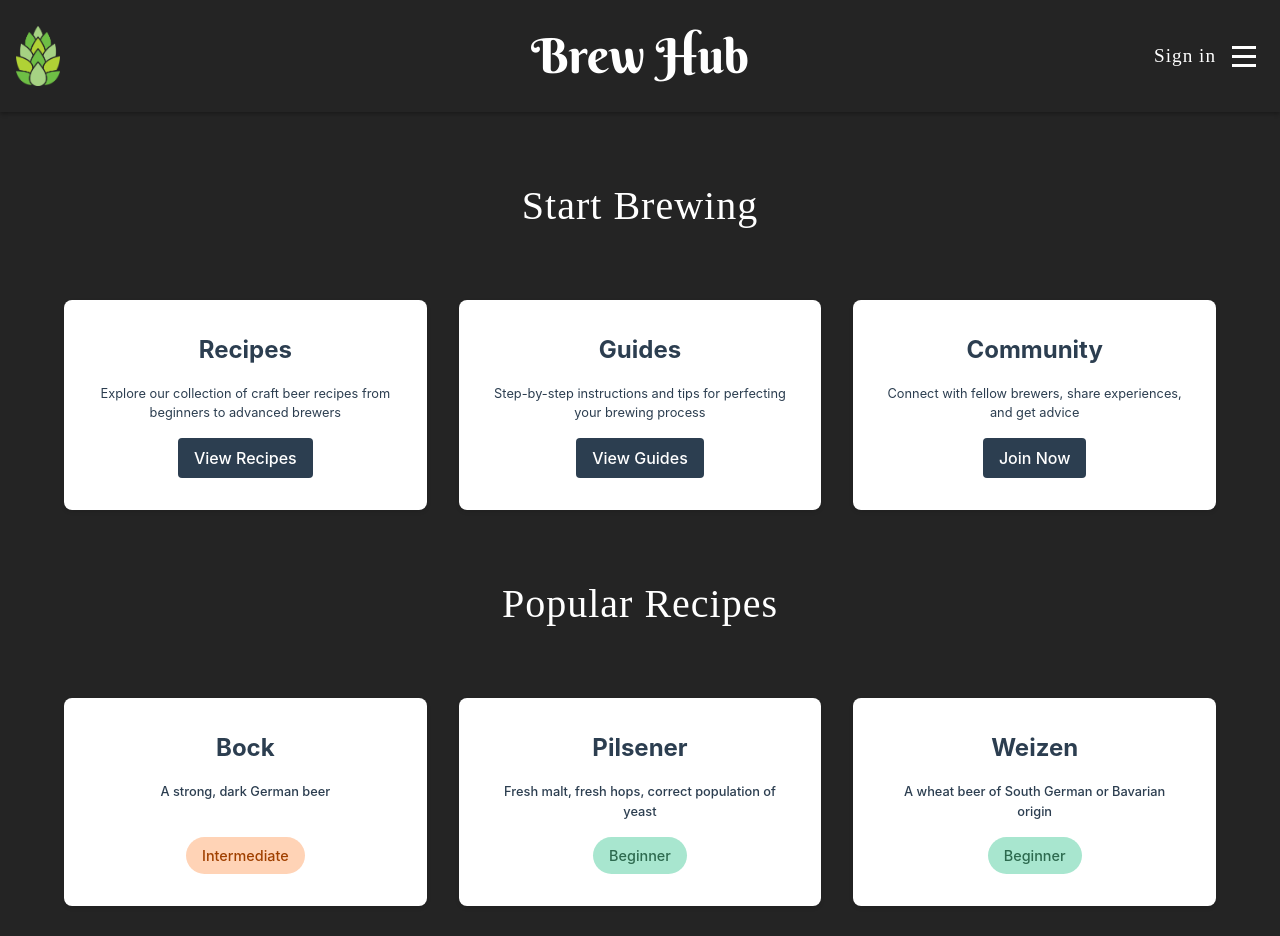
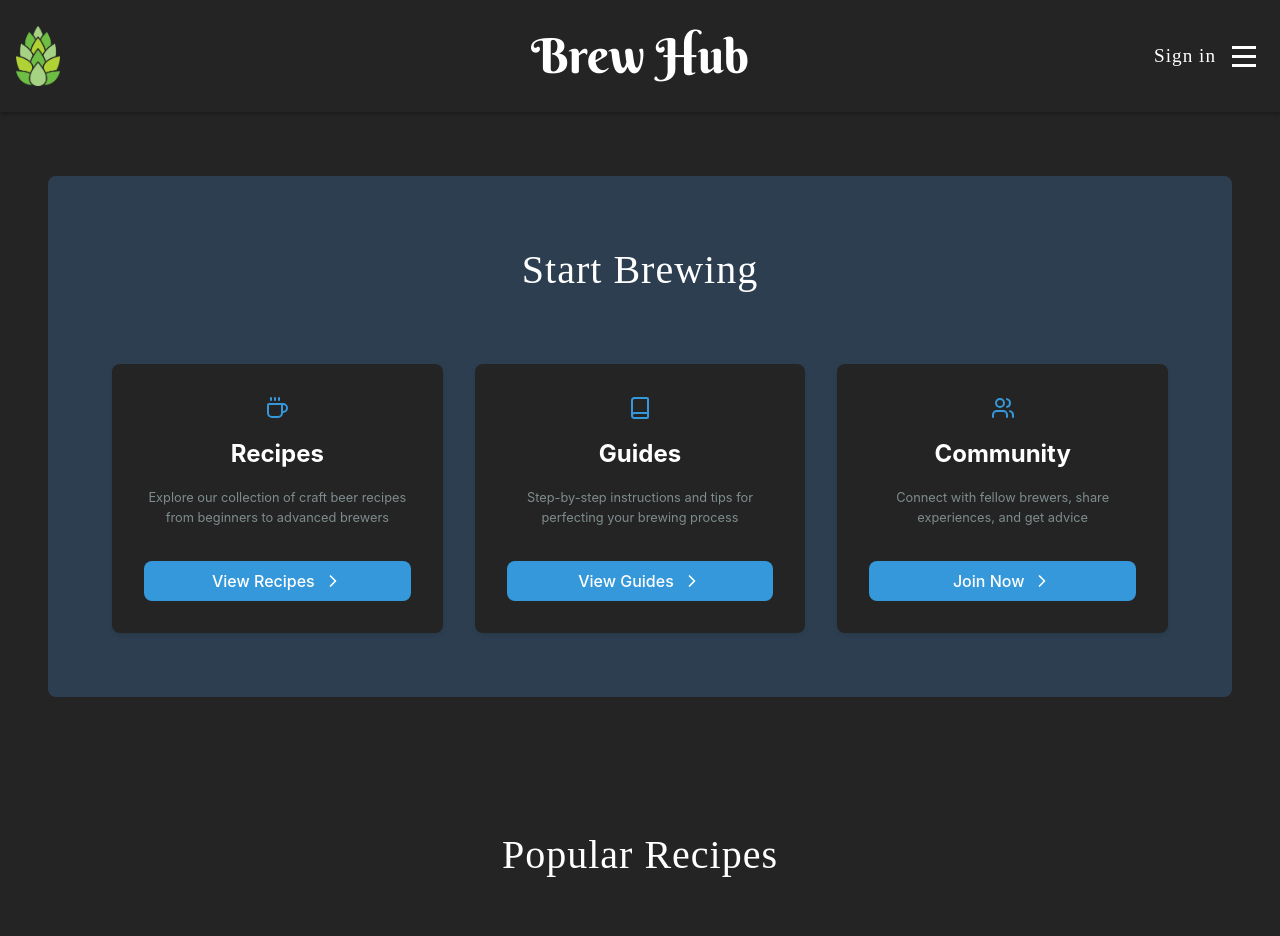
Before and after one commit to PeterKock/brewhub-frontend, a React (Vite) app: page / in a window 1280 px wide. Shown: the top 936 px of the page. Built offline with nearby package versions, Linux system fonts and the light colour scheme; a web font is replaced by a local one.

Commit message:
Enhanced the feature section on the homepage to look more like the dashboard, got bored of the old look.

```diff
--- a/src/pages/public/homepage.jsx
+++ b/src/pages/public/homepage.jsx
@@ -1,5 +1,6 @@
-import { FeatureCard, RecipeCard, CardGrid } from '../../components/shared/cards.jsx';
+import { RecipeCard } from '../../components/shared/cards.jsx';
 import { Link } from 'react-router-dom';
+import { Coffee, Book, Users, ChevronRight } from 'lucide-react';
 
 const HomePage = () => {
     const features = [
@@ -7,19 +8,22 @@ const HomePage = () => {
             title: 'Recipes',
             description: 'Explore our collection of craft beer recipes from beginners to advanced brewers',
             buttonText: 'View Recipes',
-            to: '/user/recipes'
+            to: '/user/recipes',
+            icon: <Coffee size={24} />
         },
         {
             title: 'Guides',
             description: 'Step-by-step instructions and tips for perfecting your brewing process',
             buttonText: 'View Guides',
-            to: '/user/guides'
+            to: '/user/guides',
+            icon: <Book size={24} />
         },
         {
             title: 'Community',
             description: 'Connect with fellow brewers, share experiences, and get advice',
             buttonText: 'Join Now',
-            to: '/user/community'
+            to: '/user/community',
+            icon: <Users size={24} />
         }
     ];
 
@@ -62,32 +66,40 @@ const HomePage = () => {
     ];
 
     return (
-        <main className="main-content">
-            <section className="main-section">
-                <h2 className="section-title">Start Brewing</h2>
-                <CardGrid>
+        <main className="main-content home-content">
+            <section className="home-section feature-section">
+                <h1 className="section-title">Start Brewing</h1>
+                <div className="features-grid">
                     {features.map((feature, index) => (
-                        <FeatureCard
-                            key={index}
-                            {...feature}
-                        />
+                        <div key={index} className="feature-card-wrapper">
+                            <div className="feature-card">
+                                <div className="feature-icon">
+                                    {feature.icon}
+                                </div>
+                                <h2>{feature.title}</h2>
+                                <p>{feature.description}</p>
+                                <Link to={feature.to} className="feature-link">
+                                    <span>{feature.buttonText}</span>
+                                    <ChevronRight size={20} />
+                                </Link>
+                            </div>
+                        </div>
                     ))}
-                </CardGrid>
+                </div>
             </section>
 
-            <section className="latest-recipes">
+            <section className="home-section recipes-section">
                 <h2 className="section-title">Popular Recipes</h2>
-                <div className="base-grid">
+                <div className="recipes-grid">
                     {recipes.map((recipe, index) => (
                         <Link
                             key={index}
                             to={`/user/recipes`}
-                            className="recipe-card-container"
+                            className="recipe-card-wrapper"
                             state={{ searchTerm: recipe.title }}
+                            aria-label={`View recipe for ${recipe.title}`}
                         >
-                            <RecipeCard
-                                {...recipe}
-                            />
+                            <RecipeCard {...recipe} />
                         </Link>
                     ))}
                 </div>
--- a/src/styles/responsive.css
+++ b/src/styles/responsive.css
@@ -13,6 +13,15 @@
 
     /* Dashboard Responsive */
     .action-buttons {
+        grid-template-columns: repeat(2, 1fr);
+    }
+
+    /* Homepage Responsive */
+    .features-grid {
+        grid-template-columns: repeat(2, 1fr);
+    }
+
+    .recipes-grid {
         grid-template-columns: repeat(2, 1fr);
     }
 }
@@ -40,6 +49,20 @@
     .dashboard-section {
         padding: var(--spacing-md);
     }
+
+    /* Homepage Responsive */
+    .features-grid {
+        grid-template-columns: 1fr;
+    }
+
+    .recipes-grid {
+        grid-template-columns: 1fr;
+    }
+
+    .feature-section {
+        padding: var(--spacing-md);
+    }
+
 }
 
 @media (max-width: 768px) {
@@ -81,4 +104,13 @@
     .profile-info {
         width: 100%;
     }
+
+    /* Homepage Responsive */
+    .home-content {
+        padding: var(--spacing-md);
+    }
+
+    .feature-section {
+        padding: var(--spacing-lg);
+    }
 }
--- a/src/styles/styles.css
+++ b/src/styles/styles.css
@@ -32,6 +32,7 @@
         7.3 Guides Page
         7.4 Recipes Page
         7.5 User Dashboard
+        7.6 Home Page
     8. Footer
         8.1 Footer Layout
         8.2 Footer Sections
@@ -972,6 +973,104 @@ a:hover {
   background-color: var(--accent-hover-color);
 }
 
+/* --------------- 7.6 Home Page ------------------- */
+.home-content {
+  padding: var(--spacing-lg);
+}
+
+.home-section {
+  margin-bottom: var(--spacing-xxl);
+}
+
+.feature-section {
+  background-color: var(--secondary-bg-color);
+  padding: var(--spacing-xl);
+  border-radius: var(--border-radius-value);
+  margin-top: var(--spacing-lg);
+}
+
+.features-grid {
+  display: grid;
+  grid-template-columns: repeat(3, 1fr);
+  gap: var(--spacing-lg);
+  margin-top: var(--spacing-xl);
+}
+
+.feature-card-wrapper {
+  height: 100%;
+}
+
+.feature-card {
+  background-color: var(--primary-bg-color);
+  padding: var(--spacing-lg);
+  border-radius: var(--border-radius-value);
+  box-shadow: var(--card-shadow-value);
+  height: 100%;
+  display: flex;
+  flex-direction: column;
+  transition: transform var(--transition-default-value);
+}
+
+.feature-card:hover {
+  transform: translateY(-5px);
+}
+
+.feature-icon {
+  color: var(--accent-color);
+  margin-bottom: var(--spacing-md);
+  display: flex;
+  justify-content: center;
+}
+
+.feature-card h2 {
+  color: var(--primary-text-color);
+  font-size: var(--h3-font-size);
+  margin-bottom: var(--spacing-md);
+  text-align: center;
+}
+
+.feature-card p {
+  color: var(--secondary-text-color);
+  margin-bottom: var(--spacing-lg);
+  flex-grow: 1;
+  text-align: center;
+  line-height: 1.6;
+}
+
+.feature-link {
+  display: flex;
+  align-items: center;
+  justify-content: center;
+  gap: var(--spacing-sm);
+  padding: var(--spacing-sm) var(--spacing-md);
+  background-color: var(--accent-color);
+  color: var(--primary-text-color);
+  border-radius: var(--border-radius-value);
+  transition: background-color var(--transition-default-value);
+  margin-top: auto;
+}
+
+.feature-link:hover {
+  background-color: var(--accent-hover-color);
+  color: var(--primary-text-color);
+}
+
+.recipes-section {
+  margin-top: var(--spacing-xxl);
+}
+
+.recipes-grid {
+  display: grid;
+  grid-template-columns: repeat(3, 1fr);
+  gap: var(--spacing-lg);
+  margin-top: var(--spacing-xl);
+}
+
+.recipe-card-wrapper {
+  height: 100%;
+  text-decoration: none;
+}
+
 /* ------------------------------- 8. Footer -------------------------------- */
 /* --------------- 8.1 Footer Layout ------------------- */
 .footer {
```
